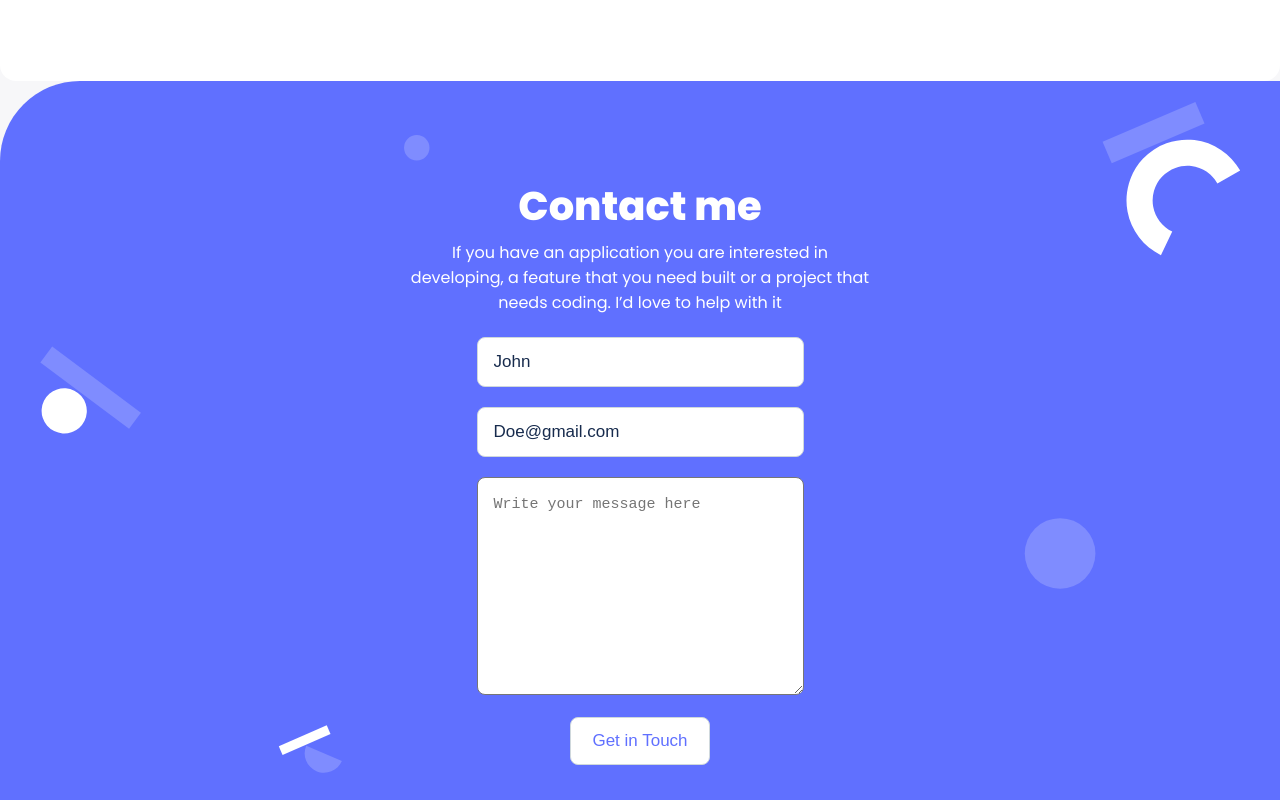
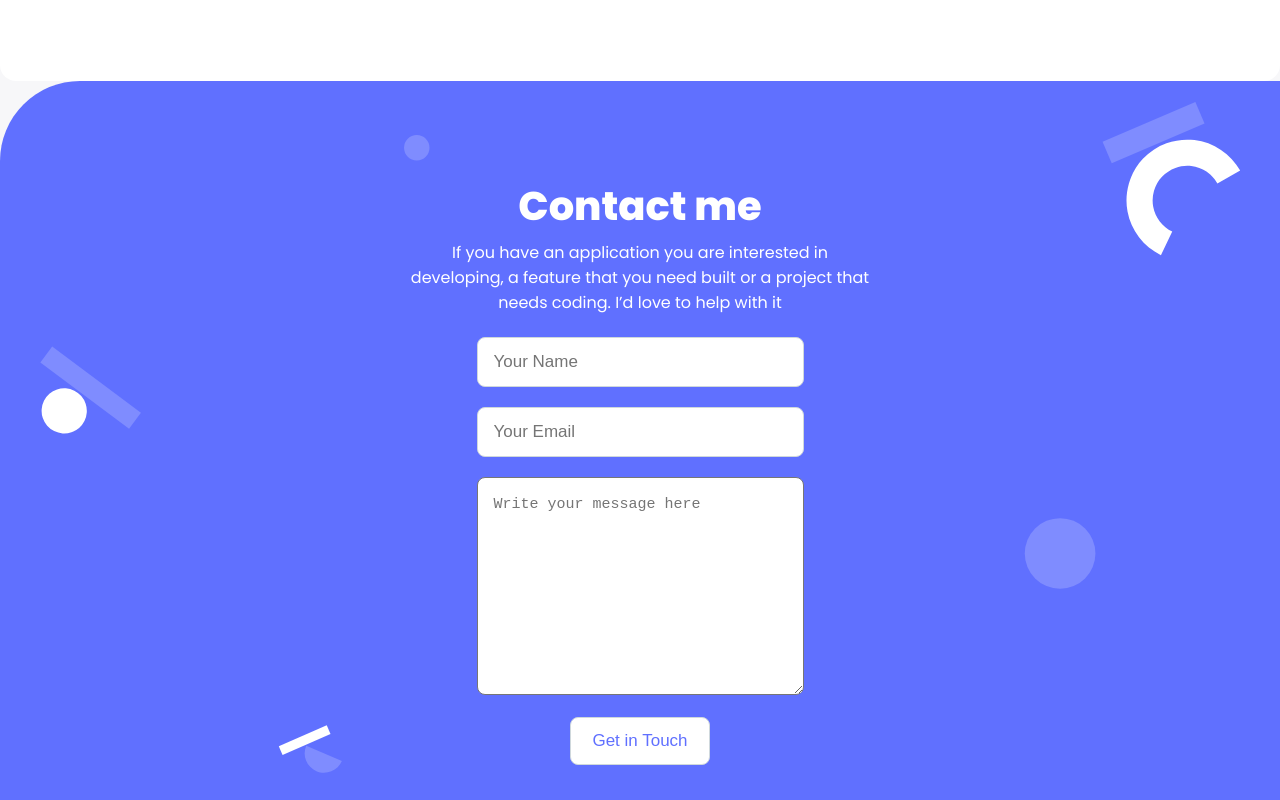
Before and after one commit to jlberbesi/Portfolio_Microverse, a website: page index.html in a window 1280 px wide. Shown: the part 3634-4434 px from the top of the page. Drawn offline with Linux system fonts and the light colour scheme.

Commit message:
Add correction suggest by reviewer

```diff
--- a/index.html
+++ b/index.html
@@ -225,8 +225,8 @@
           <h2 class="white">Contact me</h2>
           <p class="call">If you have an application you are interested in developing, a feature that you need built or a project that needs coding. I’d love to help with it </p>
           <form id="contact-form" action="https://formspree.io/f/xkneznwb" method="POST">
-            <input type="text" id="fname" name="name" placeholder="Your Name" value="John" maxlength="30" required><br>
-            <input type="email" id="email" name="email" placeholder="Your Email" required value="Doe@gmail.com" ><br>
+            <input type="text" id="fname" name="name" placeholder="Your Name"  maxlength="30" required><br>
+            <input type="email" id="email" name="email" placeholder="Your Email" ><br>
             <textarea name="message" placeholder="Write your message here" required maxlength="500"></textarea><br>
             <input type="submit" id="submit-btn" value="Get in Touch" class="submit">
           </form>
```
